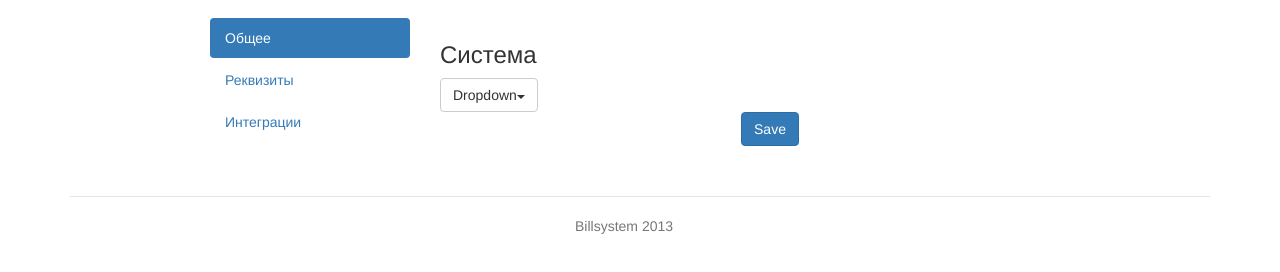
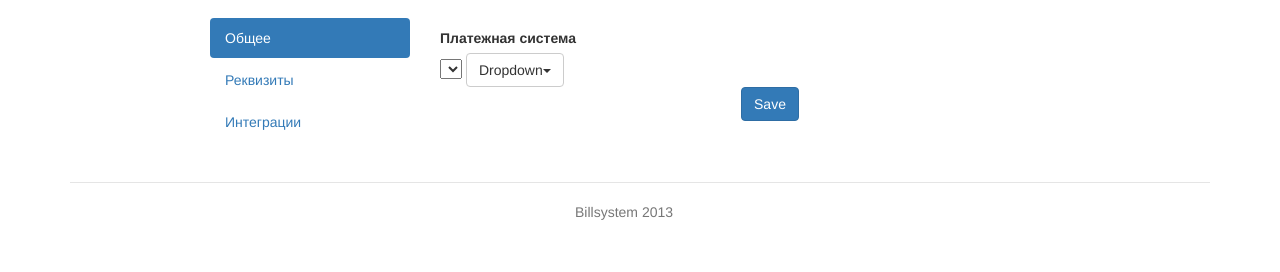
Before and after one commit to orestx/test, a plain HTML site: page profile.html in a window 1280 px wide. Shown: the part 54-326 px from the top of the page. Drawn offline with nearby package versions, Linux system fonts and the light colour scheme.

Commit message:
in progress

```diff
--- a/profile.html
+++ b/profile.html
@@ -40,7 +40,7 @@
         </div>
     </div>
 
-    <div class="container">
+    <div class="container form">
         <div class="container col-md-10 col-md-offset-1">
             <div class=" tabbable tabs-left">
                 <div class="col-md-3">
@@ -53,31 +53,27 @@
                 <div class="col-md-9">
                     <div class="tab-content">
                         <div class="tab-pane active" id="general">
+                                    <form action="#">
+                                        <label class="form" for="">Платежная система</label><select name="" id="">
+                                        <item selected="selected">item1</item>
+                                        <item>item2</item>
+                                        <item>item3</item>
+                                    </select>
 
-
-                            <form action="#">
-                                <div class="row">
-                                    <div class="col-md-4"></div>
-                                    <div class="col-md-6 col-md-offset-5"></div>
-                                </div>
-                                <div class="row">
-                                    <div class="col-md-4"></div>
-                                    <div class="col-md-6 col-md-offset-5"></div>
-                                </div>
-
-                                <h3>Система</h3>
 
 
 
                                         <div class="btn-group">
-                                    <button class="btn btn-default dropdown-toggle" data-toggle="dropdown" type="button">
-                                        Dropdown<span class="caret"></span></button>
+                                            <button class="btn btn-default dropdown-toggle" data-toggle="dropdown"
+                                                    type="button">Dropdown<span class="caret"></span></button>
                                             <ul class="dropdown-menu">
                                                 <li><a href="#">Dropdown-link</a></li>
                                                 <li><a href="#">Dropdown-link</a></li>
                                             </ul>
                                         </div>
                                     </form>
+
+
                         </div>
                         <div class="tab-pane" id="details">
                             реквизиты
@@ -88,7 +84,9 @@
                     </div>
                 </div>
             </div>
-            <p class="text-center"><button class="btn btn-md btn-primary">Save</button></p>
+            <p class="text-center">
+                <button class="btn btn-md btn-primary">Save</button>
+            </p>
         </div>
     </div>
 
```
Lines whose indentation alone changed are shown as unchanged.
